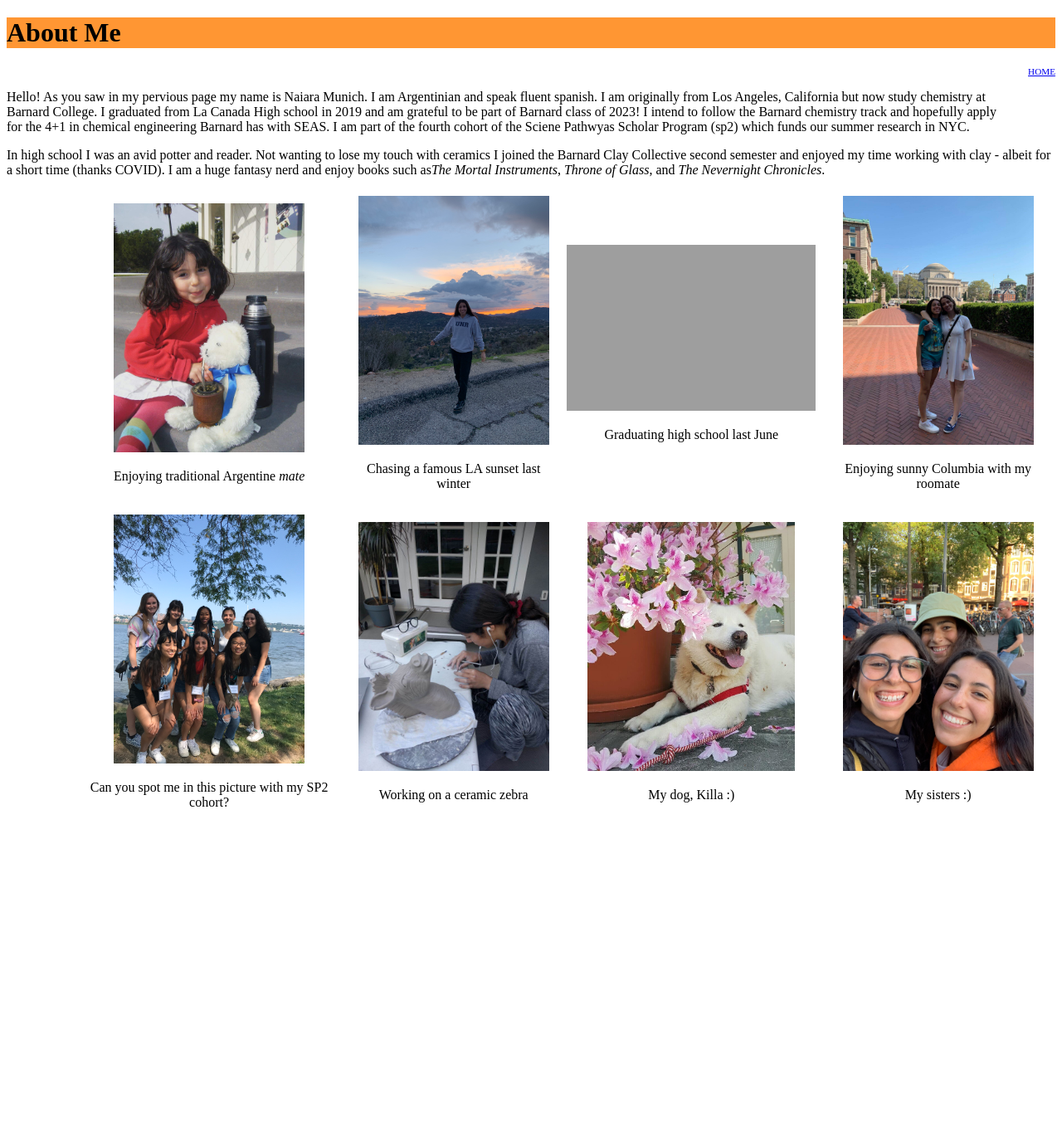
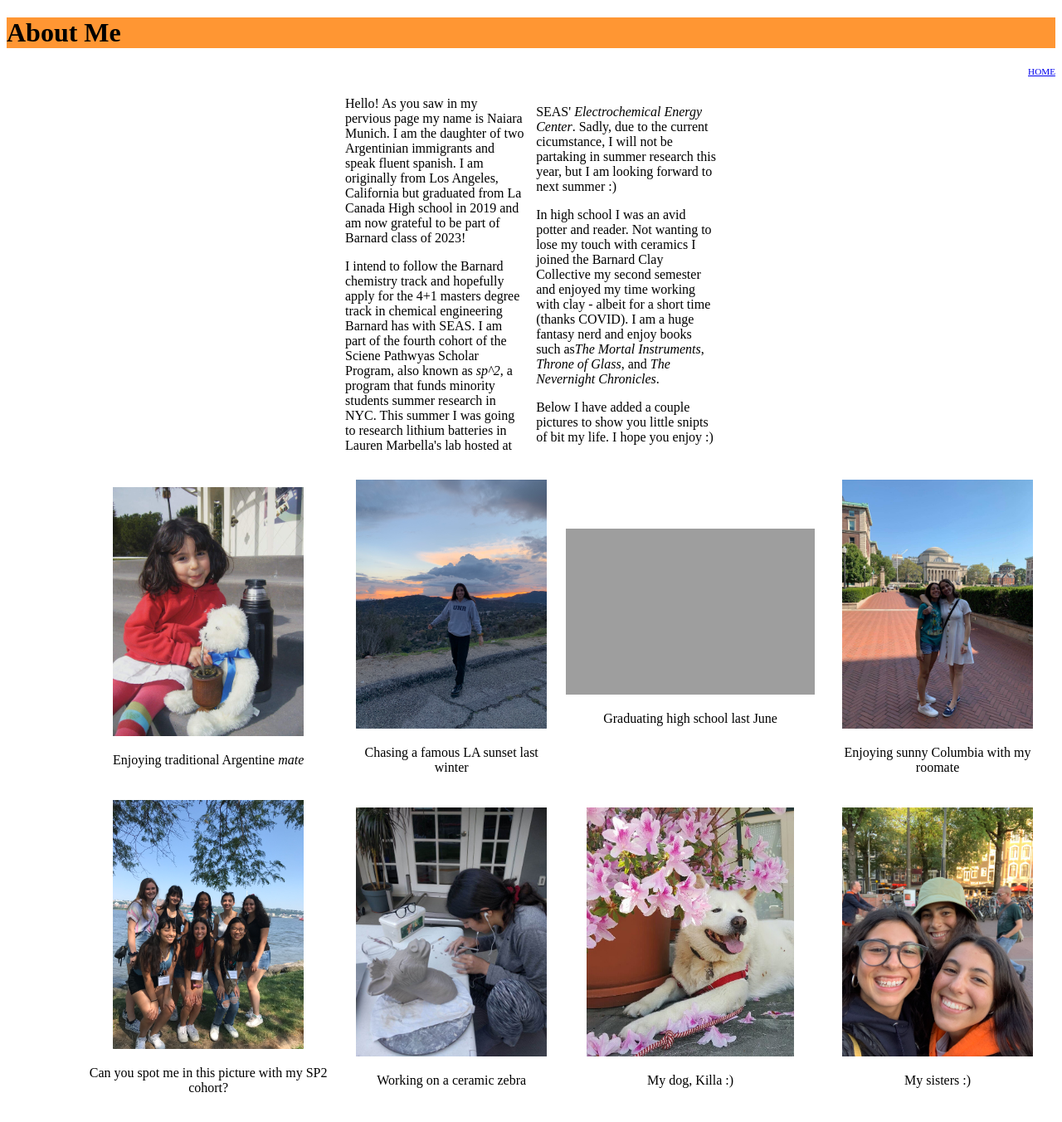
Before and after one commit to naiaramunich/Flask-Project, a Flask app: page /aboutme in a window 1280 px wide. Shown: the whole page at 83% size. Before the commit the page ends 972 px from the top, so only its background shows below. Run offline with Flask 2, Linux system fonts and the light colour scheme; grey boxes are pictures that could not be loaded.

Commit message:
Third complete pass at site

```diff
--- a/templates/aboutme.html
+++ b/templates/aboutme.html
@@ -14,31 +14,37 @@
 
     <div>
       <div>
-        <p style="padding-right:50px">
-          Hello! As you saw in my pervious page my name is Naiara Munich. I am
-          Argentinian and speak fluent spanish. I am
-          originally from Los Angeles, California but now study chemistry at Barnard
-          College. I graduated from La Canada High school in 2019 and am grateful to
-          be part of Barnard class of 2023! I intend to follow the Barnard chemistry track
-          and hopefully apply for the 4+1 in chemical engineering Barnard has with
-          SEAS. I am part of the fourth cohort of the Sciene Pathwyas Scholar Program
-          (sp2) which funds our summer research in NYC.
-        </p>
+      <table cellpadding="6" style="text-align:left;padding-left:400px;padding-right:400px;">
+          <tbody>
+            <tr><td width="25%"><p>Hello! As you saw in my pervious page my name is Naiara Munich. I am
+          the daughter of two Argentinian immigrants and speak fluent spanish. I am
+          originally from Los Angeles, California but graduated from La Canada High school
+          in 2019 and am now grateful to be part of Barnard class of 2023!</p>
+          <div><p>I intend to
+          follow the Barnard chemistry track and hopefully apply for the 4+1 masters
+          degree track in chemical engineering Barnard has with SEAS. I am part
+          of the fourth cohort of the Sciene Pathwyas Scholar Program, also known as
+          <i>sp^2</i>, a program that funds minority students summer research in NYC.
+          This summer I was going to research lithium batteries in Lauren Marbella's
+          lab hosted at
+          </p></div></td>
+            <td width="25%">
+          <p>SEAS' <i>Electrochemical Energy Center</i>. Sadly, due to the current cicumstance,
+          I will not be partaking in summer
+          research this year, but I am looking forward to next summer :)</p>
+          <div><p>In high school I was an avid
+          potter and reader. Not wanting to lose my touch with ceramics I joined the
+          Barnard Clay Collective my second semester and enjoyed my time working with
+          clay - albeit for a short time (thanks COVID). I am a huge fantasy nerd and
+          enjoy books such as<i>The Mortal Instruments</i>, <i>Throne of Glass</i>, and
+          <i>The Nevernight Chronicles</i>.</p></div>
+          <div><p>Below I have added a couple pictures to show you little snipts of
+          bit my life. I hope you enjoy :)</p></div></td></tr>
+          </tbody>
+      <table>
       </div>
 
-      <div>
-        <p>In high school I was an avid
-          potter and reader. Not wanting to lose my touch with ceramics I joined the
-          Barnard Clay Collective second semester and enjoyed my time working with
-          clay - albeit for a short time (thanks COVID). I am a huge fantasy nerd and
-          enjoy books such as<i>The Mortal Instruments</i>, <i>Throne of Glass</i>, and
-          <i>The Nevernight Chronicles</i>.
-        </p>
-      </div>
-
-      <table cellspacing="0" cellpadding="6" style="text-align:center;padding-left:80px;">
-        <colgroup><col align="left" /><col align="left" />
-        </colgroup>
+      <table cellpadding="6" style="text-align:center;padding-left:80px;">
           <tbody>
             <tr><td><img src="/static/littleme.jpeg" alt="Little Naiara" height="300" width="230">
               <p>Enjoying traditional Argentine <i>mate</i></p></td>
```
Also changed, not shown: templates/myclasses.html (+10 -8 lines).
